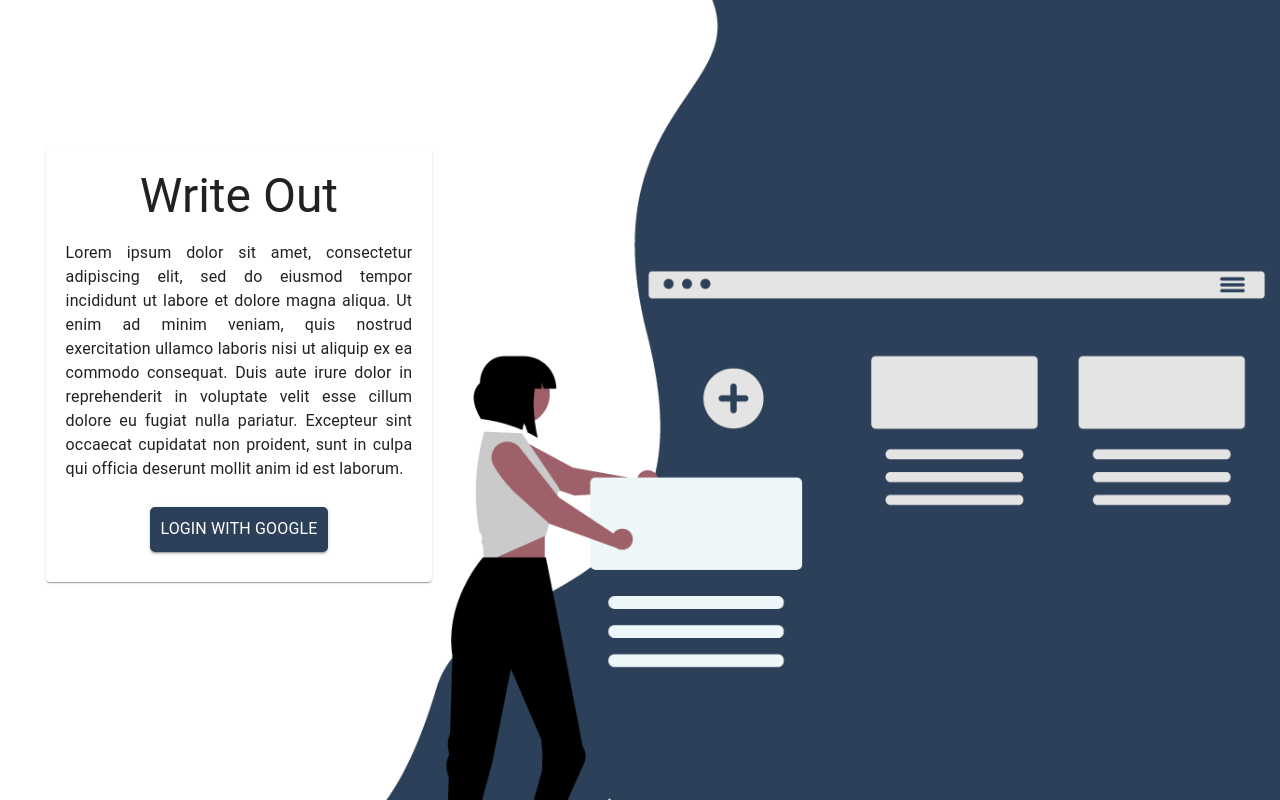
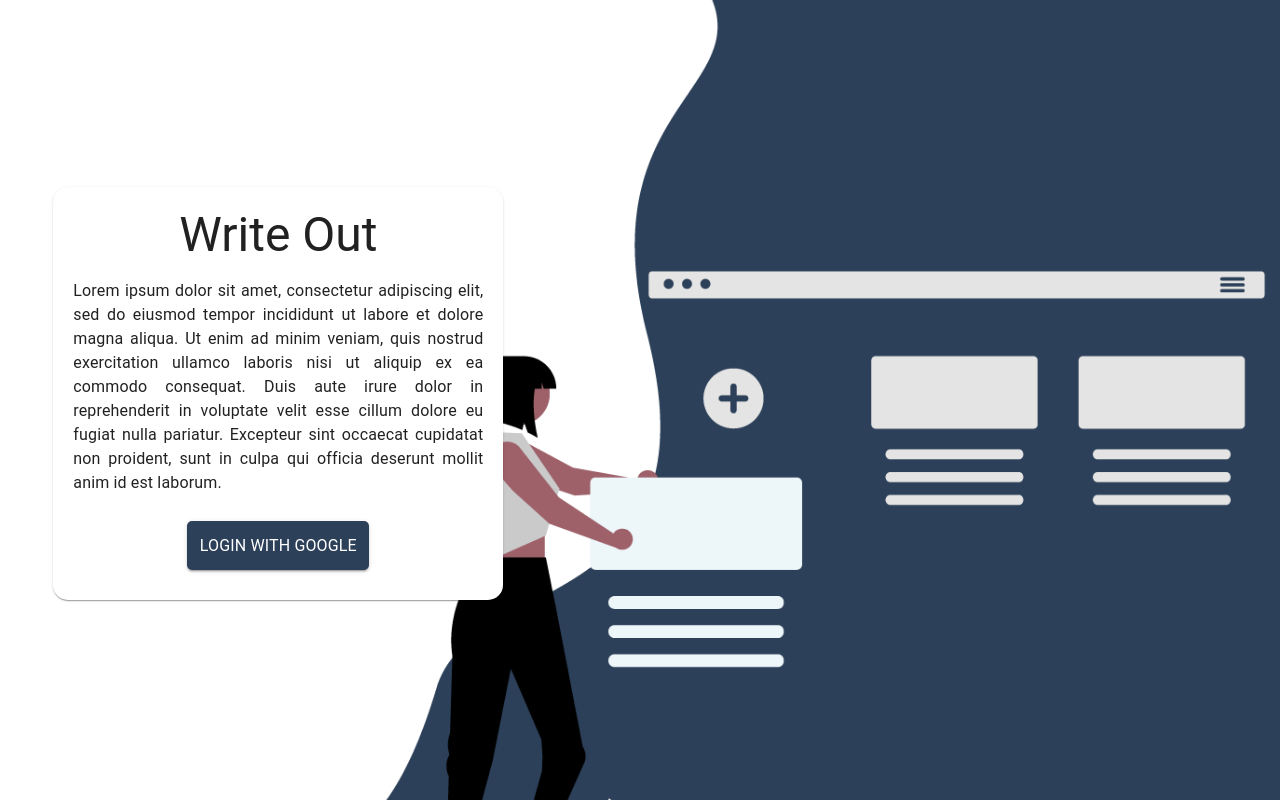
Before and after one commit to Hex-Clan-UOM/techflare-frontend, a React (Create React App) app: page / in a window 1280 px wide. Built offline with nearby package versions, Linux system fonts and the light colour scheme.

Commit message:
style sheet update

```diff
--- a/src/Pages/Login/LoginButton/index.js
+++ b/src/Pages/Login/LoginButton/index.js
@@ -2,6 +2,7 @@ import React from "react";
 import { GoogleLogin } from "react-google-login";
 import { useHistory } from "react-router-dom";
 import { Typography, Button } from "@material-ui/core";
+import useStyles from "./style";
 
 function LoginBtn() {
   const history = useHistory();
@@ -12,14 +13,8 @@ function LoginBtn() {
   const FailureResponseGoogle = (response) => {
     console.log(response);
   };
-  const btnstyle = {
-    margin: "10px 0",
-    color: "#fff",
-    background: "#2D4059",
-    borderRadius: "5px",
-    padding: "3%",
-  };
 
+  const classes = useStyles();
   // console.log(process.env.REACT_APP_CLIENT_ID);
   return (
     <GoogleLogin
@@ -30,7 +25,7 @@ function LoginBtn() {
       render={(renderProps) => (
         <Button
           onClick={renderProps.onClick}
-          style={btnstyle}
+          className={classes.btnstyle}
           variant="contained"
         >
           <Typography>Login With Google</Typography>
--- a/src/Pages/Login/LoginButton/style.js
+++ b/src/Pages/Login/LoginButton/style.js
@@ -0,0 +1,13 @@
+import { makeStyles } from "@material-ui/core/styles";
+
+const useStyles = makeStyles(() => ({
+  btnstyle: {
+    margin: "10px 0",
+    color: "#fff",
+    background: "#2D4059",
+    borderRadius: "5px",
+    padding: "3%",
+  },
+}));
+
+export default useStyles;
--- a/src/Pages/Login/index.js
+++ b/src/Pages/Login/index.js
@@ -1,37 +1,19 @@
 import React from "react";
 import { Grid, Paper, Typography } from "@material-ui/core";
-import loginImage from "../../Assets/login_bg.png";
 
 import LoginBtn from "./LoginButton/index";
 
+import useStyles from "./style";
+
 const LoginPage = () => {
-  const paperStyle = {
-    align: "left",
-    padding: 20,
-    // height: "100%",
-    width: 450,
-    marginLeft: "2%",
-    marginTop: "10%",
-    marginBottom: "12%",
-    backgroundcolor: "#E5E5E5",
-    borderRadius: "15px",
-  };
+  const classes = useStyles();
 
-  const gridItemStyle = {
-    padding: 20,
-  };
-
-  const gridStyle = {
-    display: "flex",
-    height: "100vh",
-    background: `url(${loginImage}) center/cover no-repeat`,
-  };
   return (
     // <Container style={gridStyle} maxWidth="lg">
 
-    <Grid container style={gridStyle}>
-      <Grid item style={paperStyle} xs={12} sm={6} md={4} lg={4}>
-        <Paper elevation={1} style={gridItemStyle}>
+    <Grid container className={classes.gridStyle}>
+      <Grid item className={classes.paper} xs={12} sm={6} md={4} lg={4}>
+        <Paper elevation={1} className={classes.paper}>
           <Grid align="center">
             <Typography variant="h3" gutterBottom>
               Write Out
--- a/src/Pages/Login/style.js
+++ b/src/Pages/Login/style.js
@@ -0,0 +1,25 @@
+import loginImage from "../../Assets/login_bg.png";
+import { makeStyles } from "@material-ui/core/styles";
+const useStyles = makeStyles(() => ({
+  paper: {
+    align: "left",
+    padding: 20,
+    // height: "100%",
+    width: 450,
+    marginLeft: "2%",
+    marginTop: "10%",
+    marginBottom: "12%",
+    backgroundcolor: "#E5E5E5",
+    borderRadius: "15px",
+  },
+  gridItem: {
+    padding: 20,
+  },
+  gridStyle: {
+    display: "flex",
+    height: "100vh",
+    background: `url(${loginImage}) center/cover no-repeat`,
+  },
+}));
+
+export default useStyles;
```
Also changed, not shown: src/Components/NavBar/index.js (added, +33 -0 lines), src/Components/LoginBtn/index.js (added).
